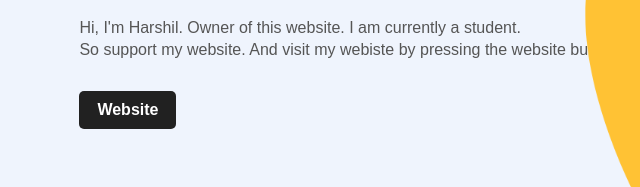
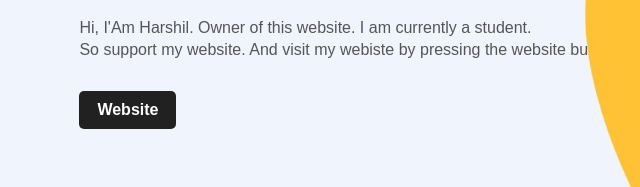
Before and after one commit to mrharshil02/harshil_bhatt, a plain HTML site: page index4.html in a window 1280 px wide. Shown: the part 434-621 px from the top of the page, 23-663 px from the left. Drawn offline with Linux system fonts and the light colour scheme.

Commit message:
Update index4.html

```diff
--- a/index4.html
+++ b/index4.html
@@ -17,7 +17,7 @@
         </nav>
         <div class="detel">
             <h1>I,M Bhatt <span>𝓗𝓪𝓻𝓼𝓱𝓲𝓵</span></h1>
-		   <p>Hi, I'm Harshil. Owner of this website. I am currently a student.</P>
+		   <p>Hi, I'Am Harshil. Owner of this website. I am currently a student.</P>
 		   <p>So support my website. And visit my webiste by pressing the website button. </p>
             <a href="index2.html">Website</a>
         </div>
```
